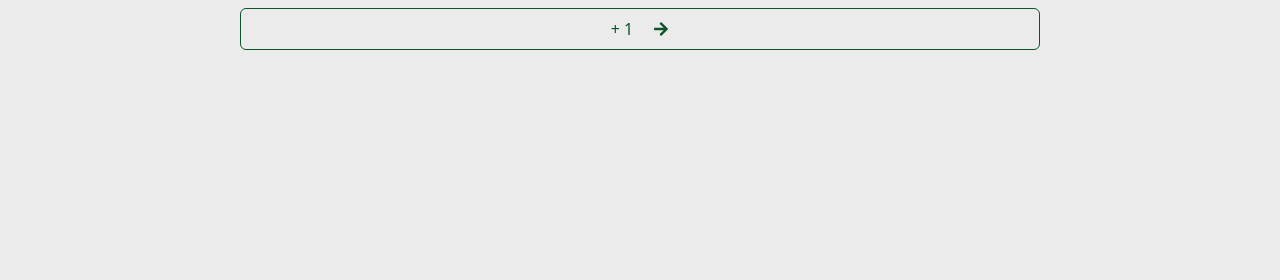
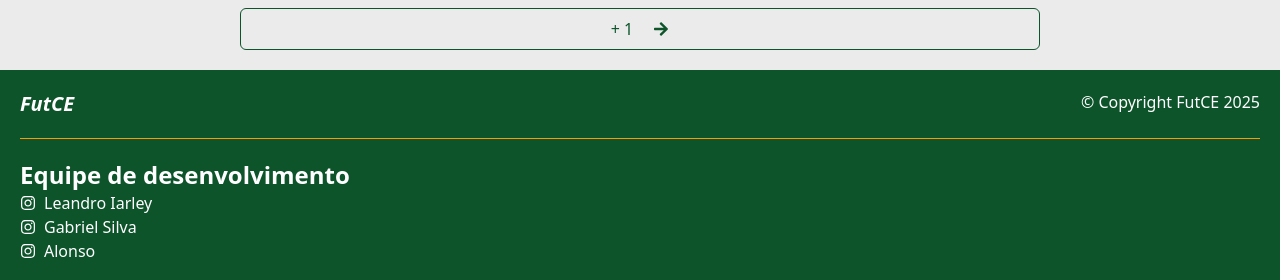
Before and after one commit to gabriellxz/site_futCE, a React (Vite) app: page / in a window 1280 px wide. Shown: the part 3514-3794 px from the top of the page. Before the commit the page ends 3584 px from the top, so only its background shows below. Built offline with nearby package versions, Linux system fonts and the light colour scheme.

Commit message:
adiciona rodapé com informações da equipe de desenvolvimento e links para redes sociais

```diff
--- a/src/Pages/Home/Home.tsx
+++ b/src/Pages/Home/Home.tsx
@@ -1,6 +1,6 @@
 import "./style.css"
 import Header from "../../components/Header";
-import { FaArrowRight } from "react-icons/fa";
+import { FaArrowRight, FaInstagram } from "react-icons/fa";
 import { Link } from "react-router-dom";
 import teams from "../../utils/teams.json"
 import type { Teams } from "@/types/teams";
@@ -158,6 +158,32 @@ export default function Home() {
                     </div>
                 </div>
             </div>
+
+            <footer className="bg-green-900 text-white p-5 flex flex-col gap-5">
+                <div className="flex justify-between">
+                    <Link to={"/"} className="text-xl font-bold italic">FutCE</Link>
+                    <p>&copy; Copyright FutCE 2025</p>
+                </div>
+                <div className="w-full bg-amber-500 p-[0.5px]"></div>
+                <div>
+                    <span className="text-2xl font-bold">Equipe de desenvolvimento</span>
+                    <ul>
+                        <li className="flex items-center gap-2">
+                            <FaInstagram />
+                            <a href="https://www.instagram.com/iarley_bs/" target="_blank">Leandro Iarley</a>
+                        </li>
+                        <li className="flex items-center gap-2">
+                            <FaInstagram />
+                            <a href="https://www.instagram.com/gsylvaaa/" target="_blank">Gabriel Silva</a>
+                        </li>
+                        <li className="flex items-center gap-2">
+                            <FaInstagram />
+                            <a href="https://www.instagram.com/alonsoxc7/" target="_blank">Alonso</a>
+                        </li>
+
+                    </ul>
+                </div>
+            </footer>
         </div>
     )
 }
```
